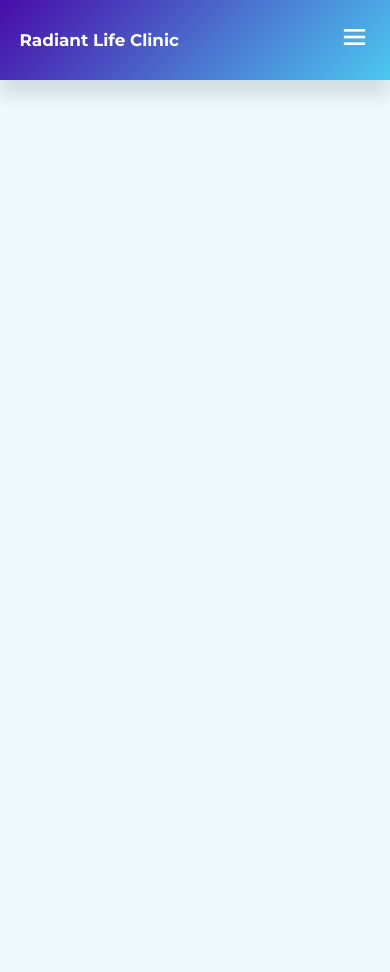
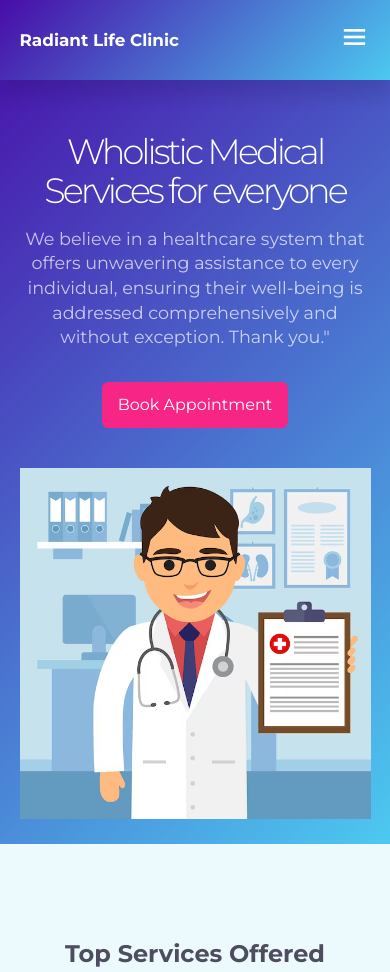
Before and after one commit to JAKE-AGBO/RadiantLifeClinic, a plain HTML site: page index.html in a window 390 px wide. Before the commit the page ends 844 px from the top, so only its background shows below. Drawn offline with nearby package versions, Linux system fonts and the light colour scheme.

Commit message:
I finished building the header section

```diff
--- a/Partials/_config.scss
+++ b/Partials/_config.scss
@@ -14,7 +14,7 @@ $primary-color:#480ca8;
 $primary-color-variant:#4cc9f0;
 $secondary-color:#f72585;
 $white-color:#ffffff;
-$light-color:rgba(#fff,0.7);
+$light-color:rgba($white-color,0.7);
 $black-color:#0c031b;
 $dark-color:rgba($black-color,0.7);
 $success-color:#54eb72;
--- /dev/null
+++ b/Partials/_header.scss
@@ -0,0 +1,66 @@
+header {
+  @include gradientBackground;
+  height: 100vh;
+  display: grid;
+  place-items: center;
+  overflow: hidden;
+
+  .container {
+    margin-top: 3rem;
+    display: grid;
+    grid-template-columns: 46% 46%;
+    align-items: center;
+    gap: 8%;
+    justify-content: space-between;
+
+    .header__content {
+      h1 {
+        font-size: 3.5rem;
+        line-height: 1.1;
+        letter-spacing: -3px;
+        font-weight: 300;
+      }
+
+      p {
+        margin: 1rem 0 2rem;
+        color: $light-color;
+        font-size: 1.1rem;
+      }
+    }
+  }
+}
+
+/*****************************MEDIA QUERIES (Medium Devices)*********************/
+@media screen and (max-width: 1024px) {
+  header{
+    height: 60vh;
+
+    .container{
+      gap: 1rem;
+
+      .header__content{
+        h1{
+          font-size: 2.2rem;
+        }
+      }
+    }
+  }
+}
+
+/*****************************MEDIA QUERIES (Small Devices)*********************/
+@media screen and (max-width: 600px) {
+  header{
+    height:100vh;
+    padding-top: 3rem;
+
+    .container{
+      grid-template-columns: 1fr;
+      text-align: center;
+
+      .header__content{
+        margin: 0.8rem 0 1.5rem;
+        line-height: 1.4;
+      }
+    }
+  }
+}
--- a/index.html
+++ b/index.html
@@ -28,6 +28,32 @@
   </nav>
   <!-- ===================================End of Nav============================= -->
 
+
+
+
+  <header>
+    <div class="container">
+      <div class="header__content">
+        <h1>Wholistic Medical Services for everyone</h1>
+        <p>We believe in a healthcare system that offers unwavering assistance to every individual, ensuring their well-being is addressed comprehensively and without exception. Thank you."</p>
+        <a href="#appointment" class="btn">Book Appointment</a>
+      </div>
+      <div class="header__image">
+          <img src="./Images/animateddoctor.png" alt="Picture of an animated doctor">
+      </div>
+    </div>
+  </header>
+  <!-- ========================End of Header======================== -->
+
+
+
+  <section id="services">
+      <h2>Top Services Offered</h2>
+      <p>
+
+      </p>
+  </section>
+
   <script src="main.js"></script>
 </body>
 </html>
--- a/style.scss
+++ b/style.scss
@@ -2,3 +2,4 @@
 @import "./Partials/mixins";
 @import "./Partials/general";
 @import "./Partials/nav";
+@import "./Partials/header";
```
Also changed, not shown: Images/animateddoctor.png (added), css/style.min.css, 1 other file.
